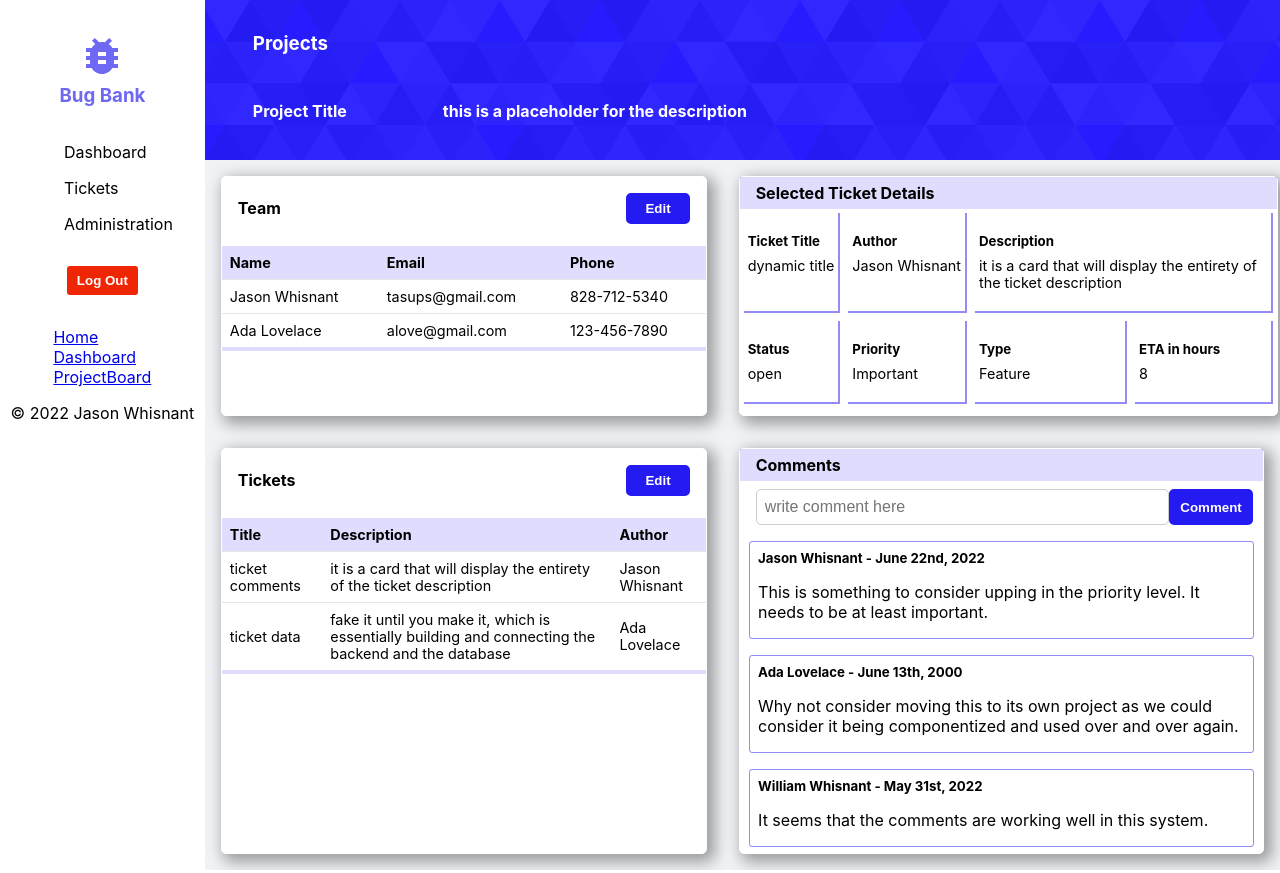
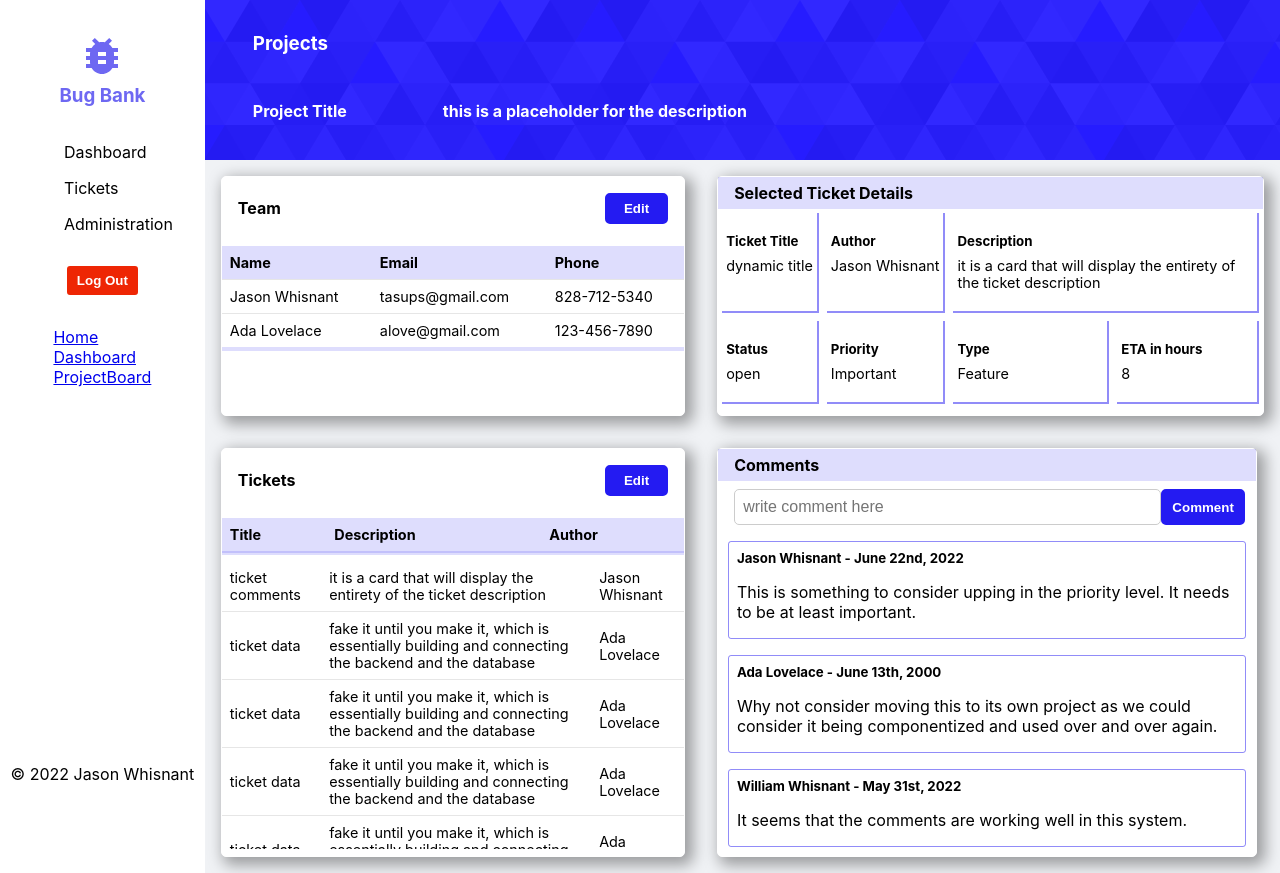
Before and after one commit to Tasups/bug-tracker-frontend, a React (Create React App) app: page /projectboard in a window 1280 px wide. Built offline with nearby package versions, Linux system fonts and the light colour scheme.

Commit message:
projectboard component has scrollable elements in tickets and in comments cards

```diff
--- a/src/App.css
+++ b/src/App.css
@@ -6,10 +6,28 @@ body{
 }
 
 html,body {
-    margin:0;
-    padding:0;
-    overflow-x:hidden;
+  margin:0;
+  padding:0;
+  overflow-x:hidden;
 }
+
+/* width */
+::-webkit-scrollbar {
+  width: 5px;
+}
+
+/* Track */
+::-webkit-scrollbar-track {
+  box-shadow: inset 0 0 5px grey;
+  border-radius: 10px;
+}
+
+/* Handle */
+::-webkit-scrollbar-thumb {
+  background: rgba(110, 104, 242, 1);
+  border-radius: 10px;
+}
+
 
 /* APP - THIS IS THE LOGIN PAGE ***********************************/
 
@@ -211,8 +229,6 @@ html,body {
   /* background by SVGBackgrounds.com */
 }
 
-
-
 .header-container h3 {
   position: absolute;
   left: 16vw;
@@ -301,7 +317,8 @@ html,body {
 }
 
 .copyright {
-  margin-bottom: 0;
+  bottom: 0;
+  position: absolute;
 }
 
 /* DASHBOARD ******************************************************/
@@ -558,6 +575,7 @@ html,body {
 .projectboard-desc-and-comments {
   display: flex;
   max-width: 100vw;
+  max-height: 30rem;
 }
 
 /* PROJECTTEAM CARD ***********************************************/
@@ -569,7 +587,7 @@ html,body {
   border-radius: 5px;
   -webkit-box-shadow: 5px 5px 15px 3px rgba(0,0,0,0.36);
   box-shadow: 5px 5px 15px 3px rgba(0,0,0,0.36);
-  min-width: 45%;
+  min-width: 43%;
 }
 
 .projectteam-title {
@@ -639,7 +657,8 @@ html,body {
   border-radius: 5px;
   -webkit-box-shadow: 5px 5px 15px 3px rgba(0,0,0,0.36);
   box-shadow: 5px 5px 15px 3px rgba(0,0,0,0.36);
-  max-width: 45%;
+  max-width: 43%;
+  max-height: 26rem;
 }
 
 .projecttickets-title {
@@ -668,6 +687,14 @@ html,body {
   border: 3px solid rgba(36,27,242, 0.8);
   border-radius: 5px;
   transition: 0.3s ease-in-out;
+}
+
+.projecttickets-td {
+  overflow: auto;
+  max-height: 18rem;
+  display: flex;
+  flex-direction: column;
+  align-items: center;
 }
 
 .projecttickets-table table {
@@ -700,7 +727,7 @@ html,body {
   border-bottom: 4px solid rgba(36,27,242, 0.15);
 }
 
-.projecttickets-table tr:not(:first-of-type):hover {
+.projecttickets-td tr:hover {
   background-color:  rgba(110, 104, 242, 1);
   color: white;
   transition: ease-in-out 0.2s;
@@ -817,6 +844,7 @@ html,body {
   -webkit-box-shadow: 5px 5px 15px 3px rgba(0,0,0,0.36);
   box-shadow: 5px 5px 15px 3px rgba(0,0,0,0.36);
   max-width: 50%;
+  max-height: 26rem;
 }
 
 .ticketcomments-title {
--- a/src/components/projectBoard/ProjectBoard.js
+++ b/src/components/projectBoard/ProjectBoard.js
@@ -23,6 +23,26 @@ const tickets = [
     title: "ticket comments",
     description: "it is a card that will display the entirety of the ticket description",
     author: "Jason Whisnant"
+  },
+  {
+    title: "ticket data",
+    description: "fake it until you make it, which is essentially building and connecting the backend and the database",
+    author: "Ada Lovelace"
+  },
+  {
+    title: "ticket data",
+    description: "fake it until you make it, which is essentially building and connecting the backend and the database",
+    author: "Ada Lovelace"
+  },
+  {
+    title: "ticket data",
+    description: "fake it until you make it, which is essentially building and connecting the backend and the database",
+    author: "Ada Lovelace"
+  },
+  {
+    title: "ticket data",
+    description: "fake it until you make it, which is essentially building and connecting the backend and the database",
+    author: "Ada Lovelace"
   },
   {
     title: "ticket data",
@@ -65,22 +85,28 @@ const comments = [
   ]
 
 const ProjectBoard = () => {
-  return (
+  return(
     <>
       <ProjectHeader />
       <SideNav />
       <div className="projectboard-container">
         <div className="projectboard-team-and-tickets">
-          <ProjectTeam data={projects} />
+          <ProjectTeam
+            data={projects}
+          />
           <ProjectTicketDescription />
         </div>
         <div className="projectboard-desc-and-comments">
-          <ProjectTickets tickets={tickets} />
-          <ProjectTicketComments comments={comments} />
+          <ProjectTickets
+            tickets={tickets}
+          />
+          <ProjectTicketComments
+            comments={comments}
+          />
         </div>
       </div>
     </>
-  );
+    )
 }
 
 export default ProjectBoard;
--- a/src/components/projectBoard/ProjectTickets.js
+++ b/src/components/projectBoard/ProjectTickets.js
@@ -22,6 +22,10 @@ const ProjectTickets = (props) => {
                 <th>Description</th>
                 <th>Author</th>
               </tr>
+            </tbody>
+          </table>
+          <table className="projecttickets-td">
+            <tbody>
              {tickets?.map((ticket) => (
                <tr key={ticket.title}>
                  <td>{ticket.title}</td>
```
Lines whose indentation alone changed are shown as unchanged.
